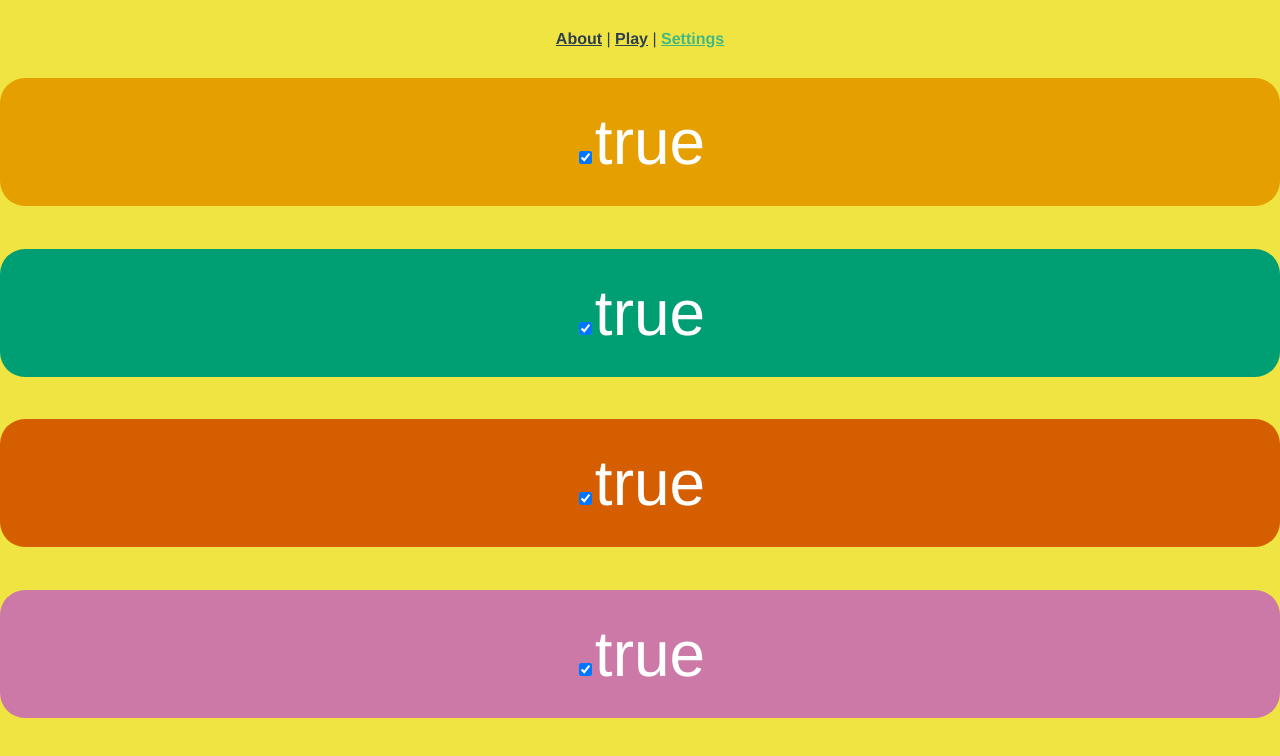
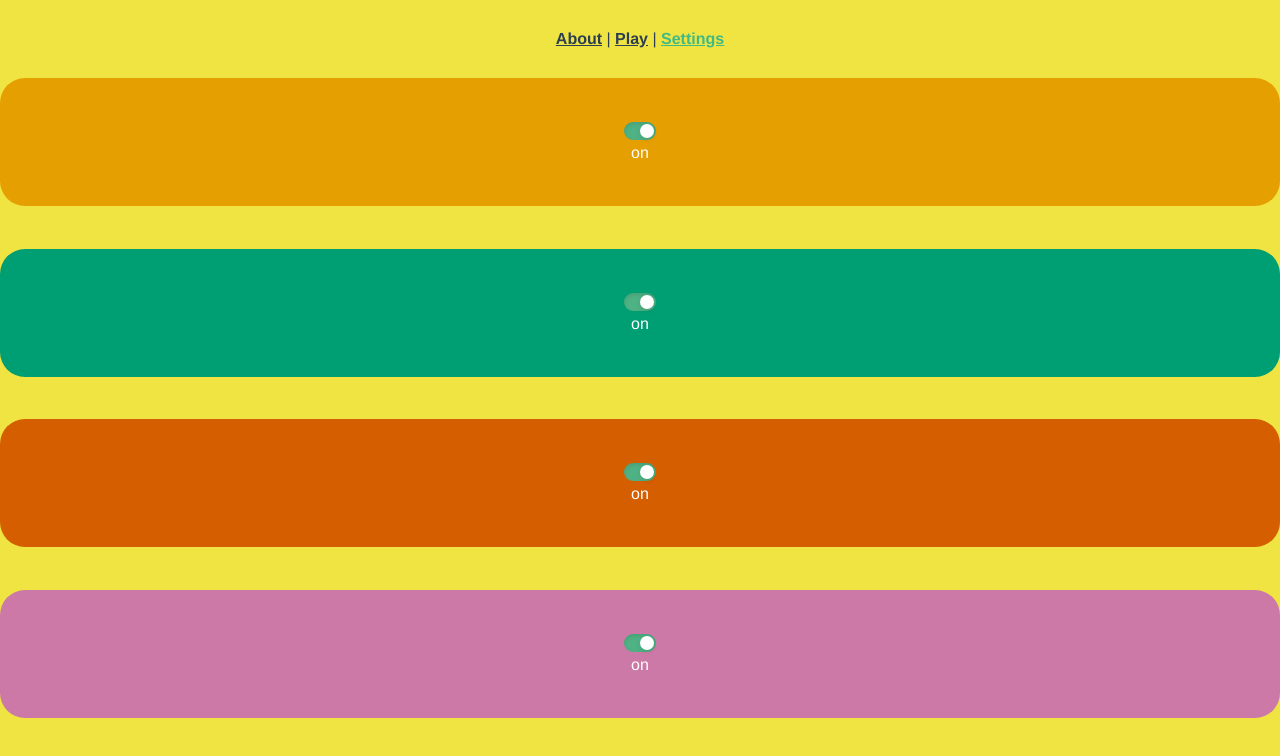
Before and after one commit to gawainhewitt/orchlab-strings, a Vue app: page /settings in a window 1280 px wide. Shown: the top 756 px of the page. Built offline with nearby package versions, Linux system fonts and the light colour scheme; what vue3-touch-events would draw is missing.

Commit message:
custom slider for on/off

```diff
--- /dev/null
+++ b/src/components/SlideToggle.vue
@@ -0,0 +1,93 @@
+<template>
+    <div>
+      <span
+        class="toggle-wrapper"
+        role="checkbox"
+        :aria-checked="value.toString()"
+        tabindex="0"
+        @click="toggle"
+        @keydown.space.prevent="toggle"
+      >
+        <span
+          class="toggle-background"
+          :class="backgroundStyles"
+        />
+        <span
+          class="toggle-indicator"
+          :style="indicatorStyles"
+        />
+      </span>
+    </div>
+  </template>
+
+
+<script>
+export default {
+  props: {
+    value:{
+      type: Boolean,
+      required: true
+    }
+  },
+  computed: {
+    backgroundStyles() {
+      return {
+        'gold-mid': this.value,
+        'gray-lighter': !this.value
+      };
+    },
+    indicatorStyles() {
+      return { transform: this.value ? 'translateX(14px)' : 'translateX(0)' };
+    }
+  },
+  methods: {
+    toggle() {
+        this.$emit('input', !this.value);
+    }
+  }
+};
+</script>
+
+<style scoped>
+.gold-mid{
+  background-color: #4fb284;
+}
+
+.gray-lighter{
+  background-color: #c2c2c2;
+}
+
+.toggle-wrapper {
+  display: inline-block;
+  position: relative;
+  cursor: pointer;
+  width: 32px;
+  height: 18px;
+  border-radius: 9999px;
+}
+
+.toggle-wrapper:focus {
+  outline: 0;
+}
+
+.toggle-background {
+  display: inline-block;
+  border-radius: 9999px;
+  height: 100%;
+  width: 100%;
+  box-shadow: inset 0 2px 4px rgba(0, 0, 0, 0.1);
+  transition: background-color .4s ease;
+}
+
+.toggle-indicator {
+  position: absolute;
+  height: 14px;
+  width: 14px;
+  left: 2px;
+  bottom: 2px;
+  background-color: #ffffff;
+  border-radius: 9999px;
+  box-shadow:  0 2px 4px rgba(0, 0, 0, 0.1);
+  transition: transform .4s ease;
+}
+</style>
--- a/src/components/StringSettings.vue
+++ b/src/components/StringSettings.vue
@@ -1,11 +1,13 @@
 <template>
+
+
   <div
     class="string-settings"
     :style="myStyle"
   >
       <span>
-            <input type="checkbox" v-model="checked" checked-name="check" />
-            <label for="check">{{ checked }}</label>
+        <SlideToggle class="slide" :value=checked @input=valueLog />
+        <label for="check">{{ onOrOff }}</label>
       </span>
   </div>
 </template>
@@ -13,7 +15,12 @@
 
 <script>
 
+  import SlideToggle from '@/components/SlideToggle.vue';
+
   export default {
+    components: {
+      SlideToggle
+    },
     props: {
       buttonColour: String,
       active: Boolean,
@@ -25,19 +32,19 @@
         myStyle:{
         backgroundColor: this.buttonColour,
         },
-
+        onOrOff: "on"
+      }
+    },
+    methods: {
+      valueLog(value) {
+        this.updateStrings(this.number, "stringOn", value)
+        this.onOrOff = value ? "on" : "off"
       }
     },
     computed: {
-        checked: {
-          get: function() {
+      checked() {
           return this.active;
-          },
-          set: function() {
-            this.updateStrings(this.number, "stringOn", !this.checked)
         }
-        }
-
       }
   }
 </script>
@@ -47,10 +54,11 @@
     color: rgb(255, 255, 255);
     border-radius: 25px;
     height: 20%;
-      font-size: 4em;
+    font-size: 1em;
     display: flex;
     justify-content: center;
     flex-direction: column;
     user-select: none;
   }
+
 </style>
```
Lines whose indentation alone changed are shown as unchanged.
